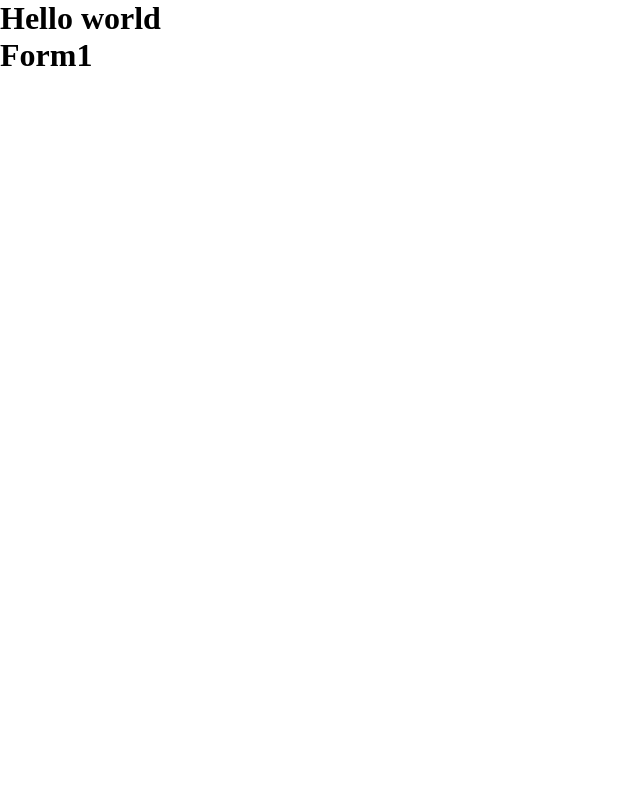
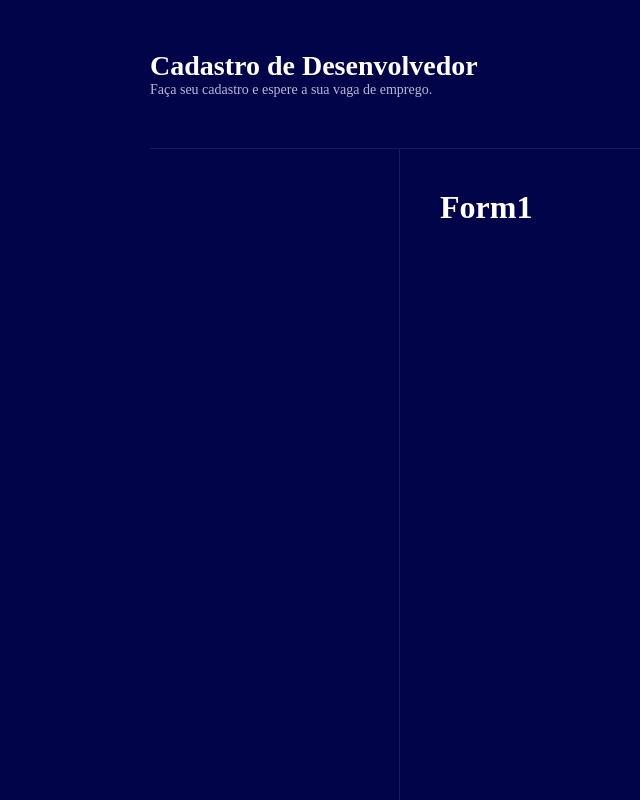
Before and after one commit to NicollasRyan/multi, a React (Create React App) app: page / in a window 1280 px wide. Shown: the whole page, without its empty margins (0-640 px from the left). Built offline with nearby package versions, Linux system fonts and the light colour scheme.

Commit message:
Criando o Theme

```diff
--- a/src/App.tsx
+++ b/src/App.tsx
@@ -1,11 +1,11 @@
 import { Outlet } from "react-router-dom";
+import { Theme } from "./components/theme";
 
 function App() {
   return (
-    <>
-      <h1>Hello world</h1>
+    <Theme>
       <Outlet />
-    </>
+    </Theme>
   );
 }
 
--- /dev/null
+++ b/src/components/Header/index.tsx
@@ -0,0 +1,10 @@
+import { Container, Text, Title } from "./styles";
+
+export function Header() {
+  return (
+    <Container>
+      <Title>Cadastro de Desenvolvedor</Title>
+      <Text>Faça seu cadastro e espere a sua vaga de emprego.</Text>
+    </Container>
+  );
+}
--- /dev/null
+++ b/src/components/Header/styles.ts
@@ -0,0 +1,17 @@
+import styled from "styled-components";
+
+export const Container = styled.div`
+  padding: 50px 0;
+  border-bottom: 1px solid #16195c;
+`;
+
+export const Title = styled.h1`
+  margin: 0;
+  padding: 0;
+  font-size: 28px;
+`;
+
+export const Text = styled.p`
+  font-size: 14px;
+  color: #b8b8d4;
+`;
--- /dev/null
+++ b/src/components/theme/index.tsx
@@ -0,0 +1,21 @@
+import { ReactNode } from "react";
+import { Header } from "../Header";
+import { Area, Container, Page, SideBar, Steps } from "./styles";
+
+interface Props {
+  children: ReactNode;
+}
+
+export function Theme({ children }: Props) {
+  return (
+    <Container>
+      <Area>
+        <Header />
+        <Steps>
+          <SideBar></SideBar>
+          <Page>{children}</Page>
+        </Steps>
+      </Area>
+    </Container>
+  );
+}
--- /dev/null
+++ b/src/components/theme/styles.ts
@@ -0,0 +1,29 @@
+import styled from "styled-components";
+
+export const Container = styled.div`
+  min-height: 100vh;
+`;
+
+export const Area = styled.div`
+  margin: auto;
+  max-width: 980px;
+  height: 100vh;
+  display: flex;
+  flex-direction: column;
+`;
+
+export const Steps = styled.div`
+  flex: 1;
+  display: flex;
+`;
+
+export const SideBar = styled.div`
+  width: 250px;
+  border-right: 1px solid #16195c;
+`;
+
+export const Page = styled.div`
+  flex: 1;
+  padding-left: 40px;
+  padding-top: 40px;
+`;
--- a/src/styles/global.ts
+++ b/src/styles/global.ts
@@ -7,4 +7,9 @@ export const GlobalStyle = createGlobalStyle`
     box-sizing: border-box;
 }
 
+body {
+    background-color: #02044a;
+    color: #fff;
+}
+
 `;
```
